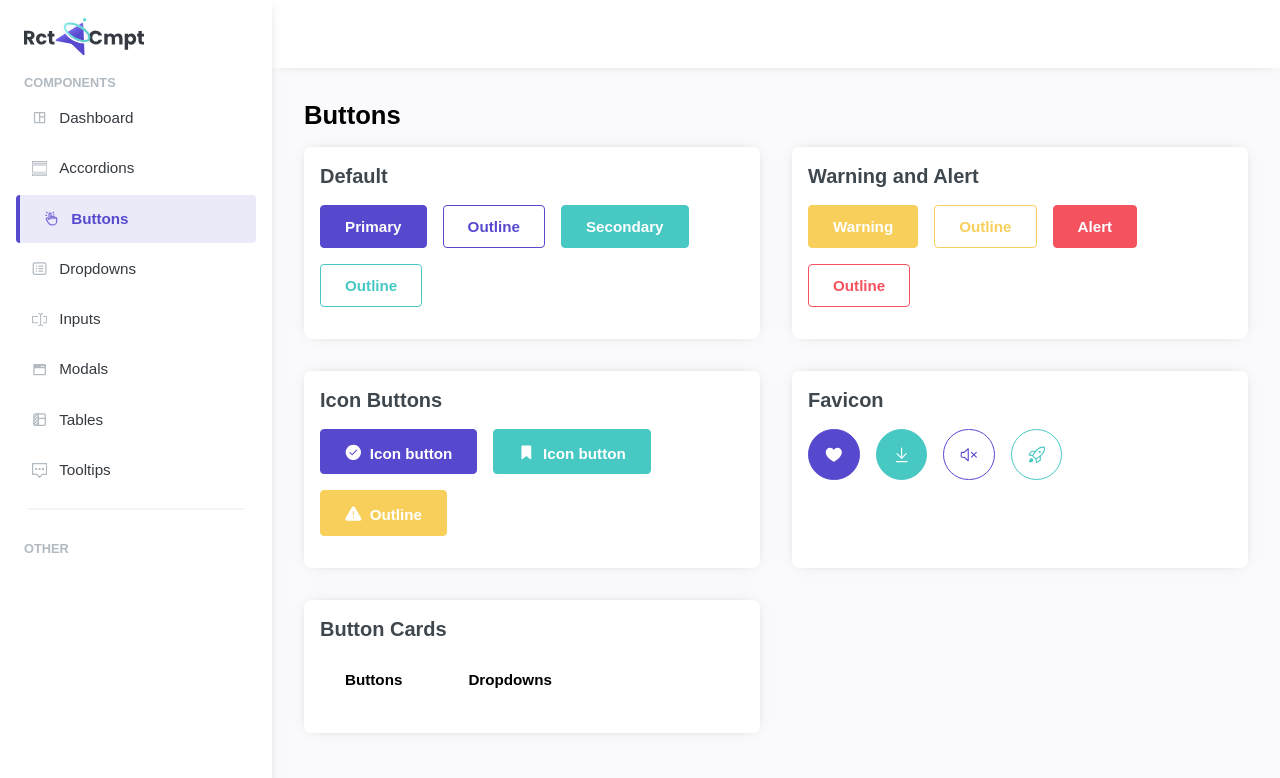
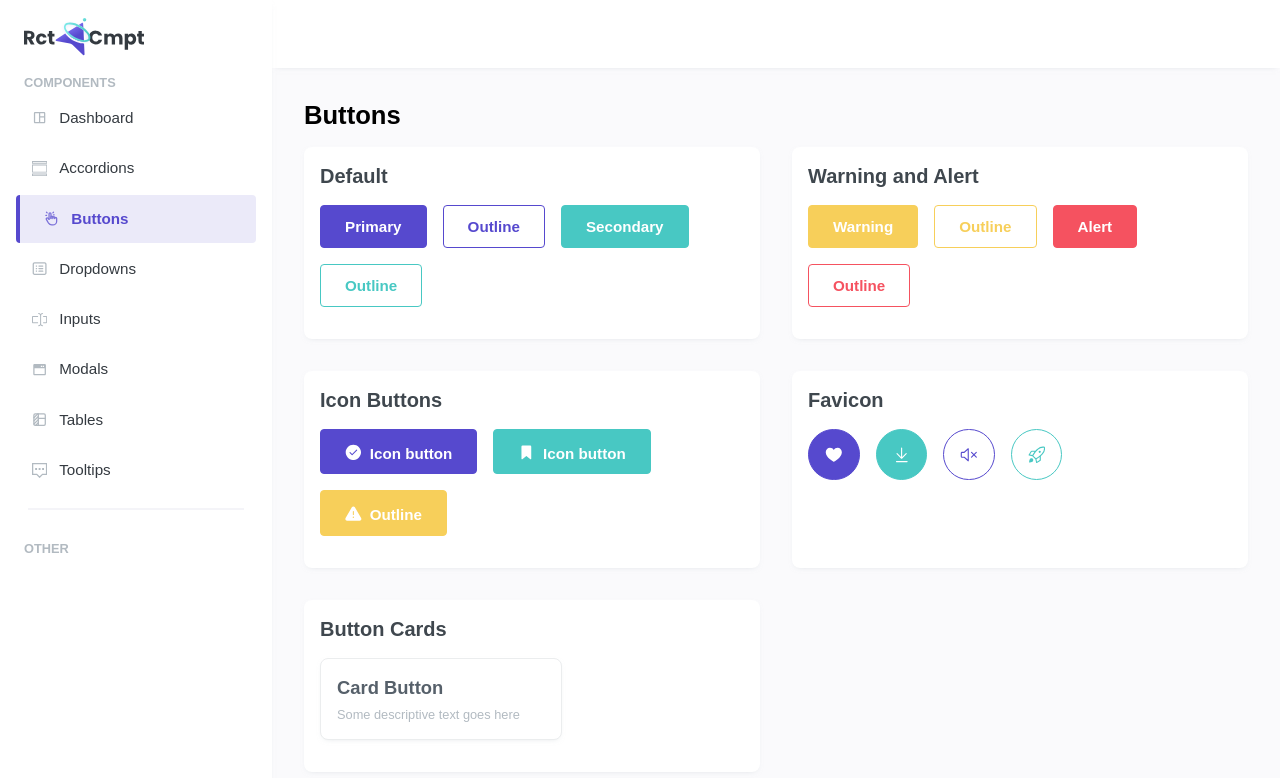
Before and after one commit to Rusvelt2000/Components, a React (Create React App) app: page /button in a window 1280 px wide. Shown: the top 778 px of the page. Built offline with nearby package versions, Linux system fonts and the light colour scheme.

Commit message:
styled card component

```diff
--- a/src/Components/CardButtonLink.js
+++ b/src/Components/CardButtonLink.js
@@ -1,6 +1,6 @@
 import useNavigation from "../Hooks/use-navigation";
 
-function CardButtonLink({ to, children }) {
+function CardButtonLink({ to, title, caption, image }) {
   const { navigate } = useNavigation();
 
   const handleClick = (event) => {
@@ -12,7 +12,11 @@ function CardButtonLink({ to, children }) {
   };
   return (
     <div className="cardBtnLink" onClick={handleClick}>
-      {children}
+      {image}
+      <div className="caption">
+        <h4>{title}</h4>
+        <small>{caption}</small>
+      </div>
     </div>
   );
 }
--- a/src/Components/base.scss
+++ b/src/Components/base.scss
@@ -30,8 +30,8 @@ $regular: 400;
 $book: 600;
 $heavy: 700;
 
-$low-shadow: 0 0 12px -8px transparentize($dark-grey, 0.3);
-$high-shadow: 0 4px 24px -12px transparentize($dark-grey, 0.3);
+$low-shadow: 0 2px 6px -4px transparentize($light-grey, 0.4);
+$high-shadow: 0 4px 24px -12px transparentize($light-grey, 0.4);
 
 $bouncy: cubic-bezier(0, 0.94, 0.36, 1.38);
 $quick: cubic-bezier(0.17, 0.67, 0.44, 1);
--- a/src/Components/components.scss
+++ b/src/Components/components.scss
@@ -255,17 +255,23 @@
 
 .cardBtnLink {
   background-color: $white;
-  padding: $default-spacing $double-spacing;
   border-radius: $bd-radiusL;
-  box-shadow: $high-shadow;
+  box-shadow: $low-shadow;
   margin-bottom: $default-spacing;
-  color: $text-grey;
-  font-family: $title-font;
-  font-weight: $book;
+  border: 1px solid $ultraLight-grey;
+  max-width: 240px;
   cursor: pointer;
-
   &:hover {
     background-color: lighten($primary, 40);
+  }
+  .caption {
+    padding: $default-spacing;
+    h4 {
+        font-family: $title-font;
+        color: $text-grey;
+        font-weight: $book;
+        margin: 0 0 4px;
+    }
   }
 }
 
--- a/src/Pages/ButtonPage.js
+++ b/src/Pages/ButtonPage.js
@@ -10,6 +10,7 @@ import {
   GoMute,
   GoRocket,
 } from "react-icons/go";
+import CardButtonLink from "../Components/CardButtonLink";
 
 function ButtonPage() {
   const handleClick = () => {
@@ -78,8 +79,10 @@ function ButtonPage() {
           </Button>
         </Container>
         <Container title={"Button Cards"}>
-          <Button cardBtn>Buttons</Button>
-          <Button cardBtn>Dropdowns</Button>
+          <CardButtonLink
+            caption={"Some descriptive text goes here"}
+            title={"Card Button"}
+          />
         </Container>
       </div>
     </div>
--- a/src/Pages/HomePage.js
+++ b/src/Pages/HomePage.js
@@ -1,20 +1,25 @@
 import Title from "../Components/Title";
 import CardButtonLink from "../Components/CardButtonLink";
 import { CgList } from "react-icons/cg";
-import { TbTableColumn } from "react-icons/tb";
-import { BiSolidWindowAlt } from "react-icons/bi";
-import { TfiLayoutAccordionSeparated } from "react-icons/tfi";
-import { TbHandClick } from "react-icons/tb";
-import { GrTooltip } from "react-icons/gr";
-import { RxInput } from "react-icons/rx";
-import { MdOutlineSpaceDashboard } from "react-icons/md";
+// import { TbTableColumn } from "react-icons/tb";
+// import { BiSolidWindowAlt } from "react-icons/bi";
+// import { TfiLayoutAccordionSeparated } from "react-icons/tfi";
+// import { TbHandClick } from "react-icons/tb";
+// import { GrTooltip } from "react-icons/gr";
+// import { RxInput } from "react-icons/rx";
+// import { MdOutlineSpaceDashboard } from "react-icons/md";
 
 function HomePage() {
   return (
     <div className="HomePage">
       <Title>Dashboard</Title>
       <div className="col-4 fade-in-up">
-        <CardButtonLink to="/dropdown">Dropdowns</CardButtonLink>
+        <CardButtonLink
+          to="/dropdown"
+          title={"Dropdowns"}
+          caption={"This is some text to describe the card"}
+          image={<CgList />}
+        />
       </div>
     </div>
   );
```
